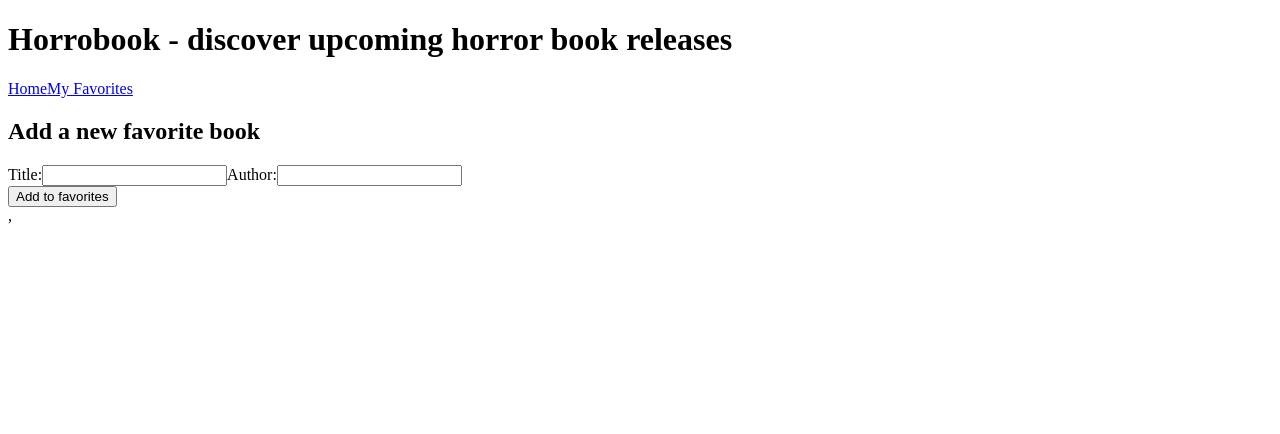
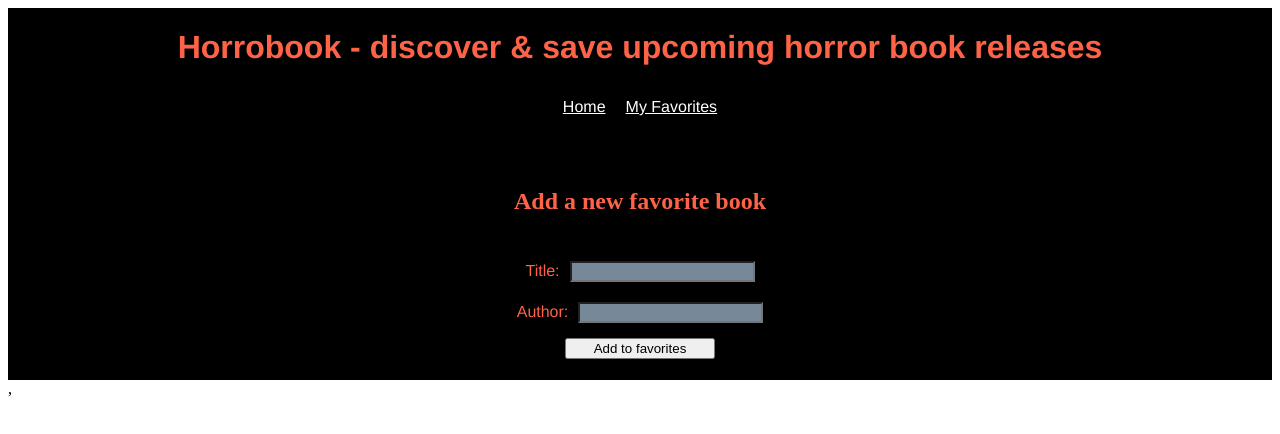
Before and after one commit to cmmerritt/horrobook-fe, a React app: page / in a window 1280 px wide. Shown: the top 434 px of the page. Built offline with nearby package versions, Linux system fonts and the light colour scheme.

Commit message:
add styles

```diff
--- /dev/null
+++ b/src/components/app/Header.css
@@ -0,0 +1,31 @@
+.Header {
+  display: grid;
+  /* align-items: center;
+  text-align: center; */
+  grid-template-columns: auto;
+  grid-template-rows: 1fr 1fr;
+  justify-items: center;
+
+  width: 100%;
+  height: 100%;
+
+  background-color: black;
+  color: tomato;
+  font-family:'Franklin Gothic Medium', 'Arial Narrow', Arial, sans-serif;
+}
+
+.Header div {
+  display: inline-flex;
+  flex-wrap: wrap;
+}
+
+.Header nav {
+  text-align: center;
+  align-items: center;
+  margin: 10px;
+}
+
+.Header a {
+  margin: 10px;
+  color: white;
+}
--- a/src/components/app/Header.jsx
+++ b/src/components/app/Header.jsx
@@ -1,10 +1,11 @@
 import React from 'react';
 import { NavLink } from 'react-router-dom';
+import styles from './Header.css';
 
 const Header = () => {
-  return <header>
+  return <header className={styles.Header}>
     <div>
-      <h1>Horrobook - discover upcoming horror book releases</h1>
+      <h1>Horrobook - discover & save upcoming horror book releases</h1>
     </div>
     <nav>
       <NavLink to="/">Home</NavLink>
--- /dev/null
+++ b/src/components/forms/FavoriteAddForm.css
@@ -0,0 +1,29 @@
+.FavoriteAddForm {
+  border: 1px solid black;
+  width: 300px;
+  padding: 5px;
+  text-align: center;
+  font-family: 'Franklin Gothic Medium', 'Arial Narrow', Arial, sans-serif;
+  color:tomato;
+  background-color: black;
+}
+
+.FavoriteAddForm form {
+  display: flex;
+  flex-direction: column;
+  padding: 10px;
+}
+
+.FavoriteAddForm button {
+  width: 150px;
+  margin: 5px;
+}
+
+.FavoriteAddForm label {
+  margin: 10px;
+}
+
+.FavoriteAddForm input {
+  margin-left: 10px;
+  background-color:lightslategray
+}
--- a/src/components/forms/FavoriteAddForm.jsx
+++ b/src/components/forms/FavoriteAddForm.jsx
@@ -1,9 +1,10 @@
 import React from 'react';
 import PropTypes from 'prop-types';
+import styles from './FavoriteAddForm.css';
 
 const FavoriteAddForm = ({ title, author, onChange, onSubmit }) => {
   return (
-    <section>
+    <section className={styles.FavoriteAddForm}>
       <form onSubmit={onSubmit}>
         <label>
         Title:
--- a/src/components/forms/Form.jsx
+++ b/src/components/forms/Form.jsx
@@ -2,6 +2,7 @@
 import React, { useState } from 'react';
 import { addFavorite } from '../../services/horrobookApi';
 import FavoriteAddForm from './FavoriteAddForm';
+import styles from './FormStyles.css';
 
 const Form = () => {
 
@@ -33,7 +34,7 @@ const Form = () => {
 
 
   return (
-    <section>
+    <section className={styles.Form}>
       <h2>Add a new favorite book</h2>
       <FavoriteAddForm {...favorite} onChange={handleChange} onSubmit={handleSubmit} />
     </section>
--- /dev/null
+++ b/src/components/forms/FormStyles.css
@@ -0,0 +1,8 @@
+.Form {
+  display: flex;
+  flex-direction: column;
+  justify-content: center;
+  align-items: center;
+  color: tomato;
+  background-color: black;
+}
```
